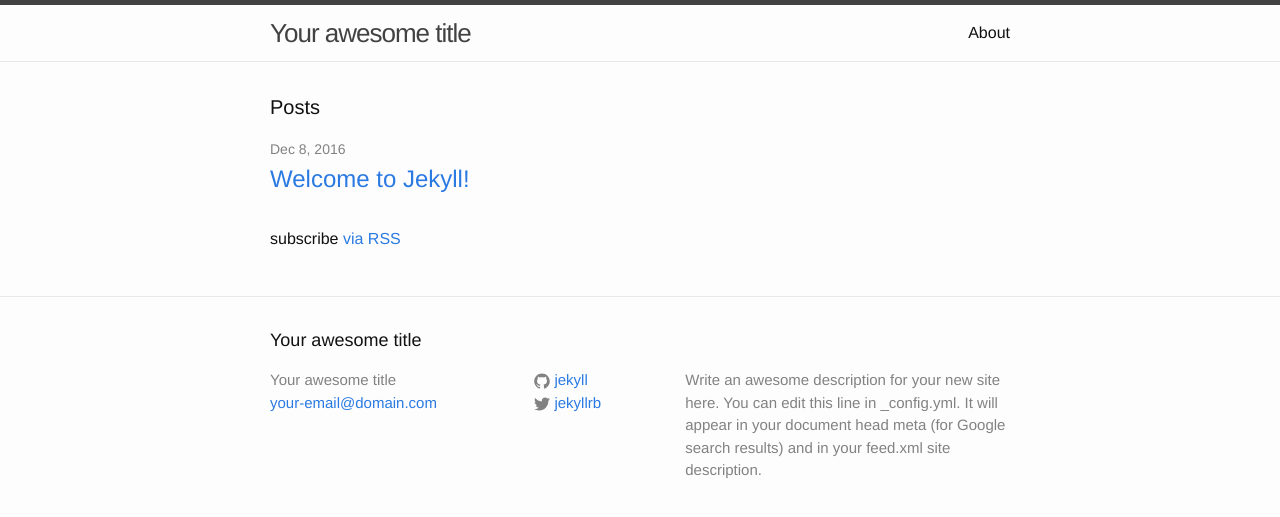
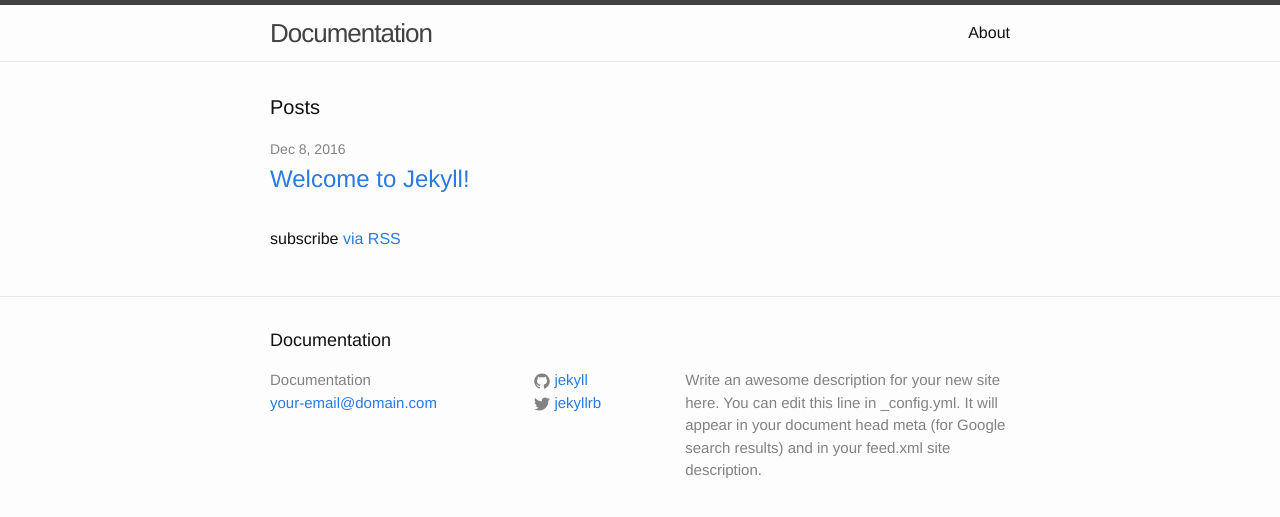
Before and after one commit to AmitpalGC/Testing, a Jekyll site: the page built from index.html, in a window 1280 px wide. Shown: the top 517 px of the page. Built offline with Jekyll 4.4.1, drawn with Linux system fonts in a browser that asks for light colours.

Commit message:
updated config.yml

```diff
--- a/_config.yml
+++ b/_config.yml
@@ -1,5 +1,5 @@
 # Site settings
-title: Your awesome title
+title: Documentation
 email: your-email@domain.com
 description: > # this means to ignore newlines until "baseurl:"
   Write an awesome description for your new site here. You can edit this
```
